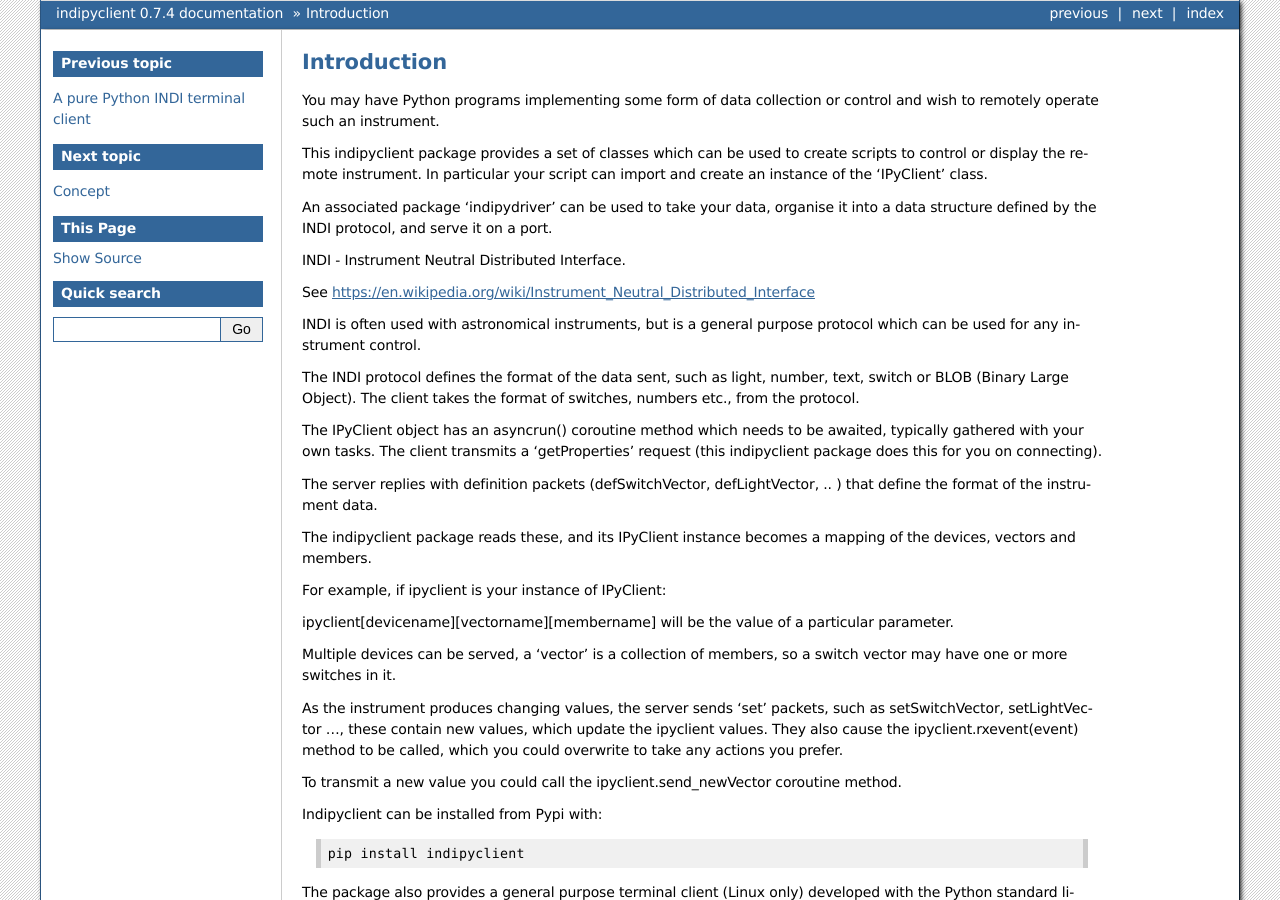
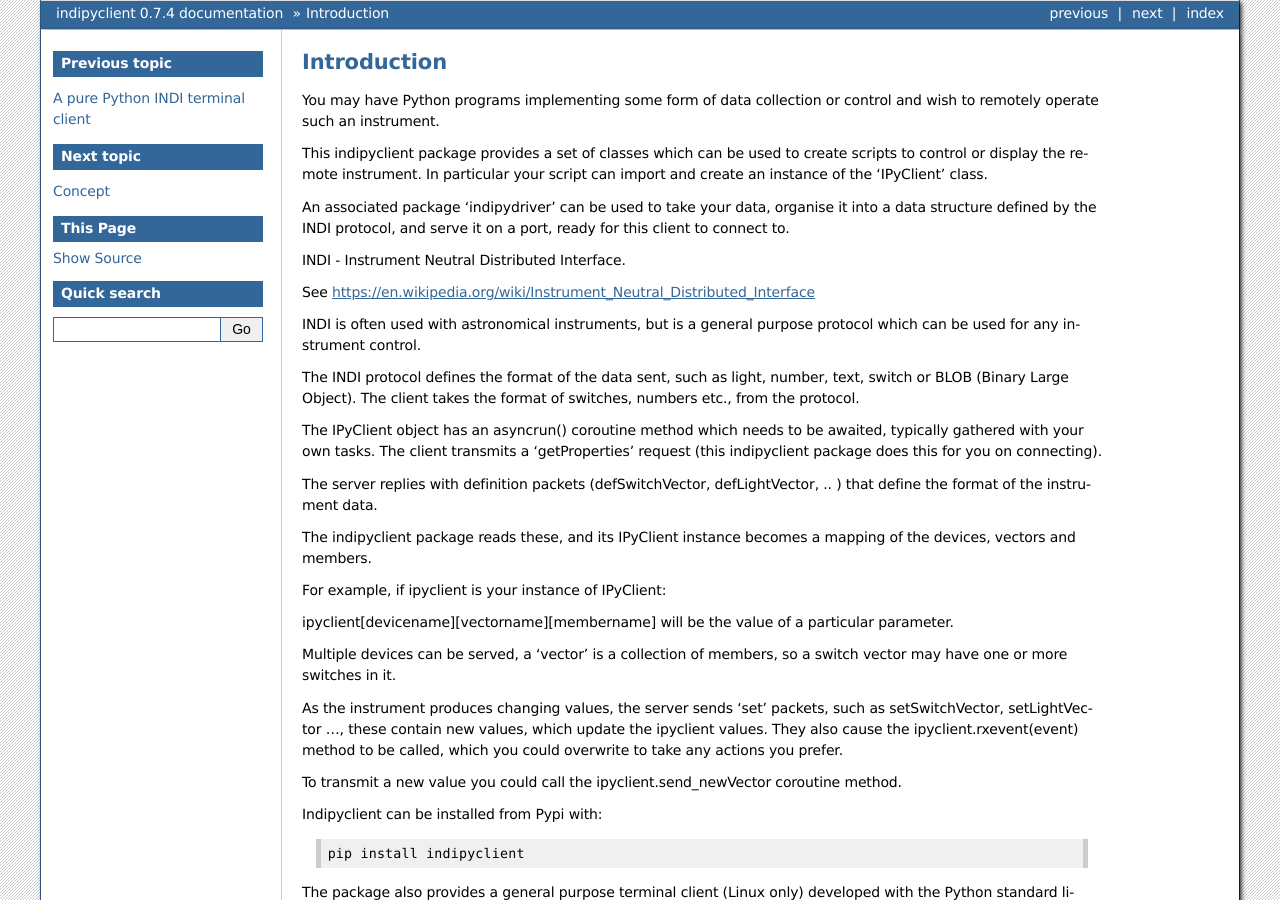
Before and after one commit to bernie-skipole/indipyclient, a Sphinx documentation site: the page built from docs/source/usage/introduction.rst, in a window 1280 px wide and 900 px high. Built offline with Sphinx 7.4.7, drawn with Linux system fonts in a browser that asks for light colours.

```diff
--- a/docs/source/usage/introduction.rst
+++ b/docs/source/usage/introduction.rst
@@ -5,7 +5,7 @@
 
 This indipyclient package provides a set of classes which can be used to create scripts to control or display the remote instrument. In particular your script can import and create an instance of the 'IPyClient' class.
 
-An associated package 'indipydriver' can be used to take your data, organise it into a data structure defined by the INDI protocol, and serve it on a port.
+An associated package 'indipydriver' can be used to take your data, organise it into a data structure defined by the INDI protocol, and serve it on a port, ready for this client to connect to.
 
 INDI - Instrument Neutral Distributed Interface.
 
```
Also changed, not shown: README.md (+1 -1 lines).
